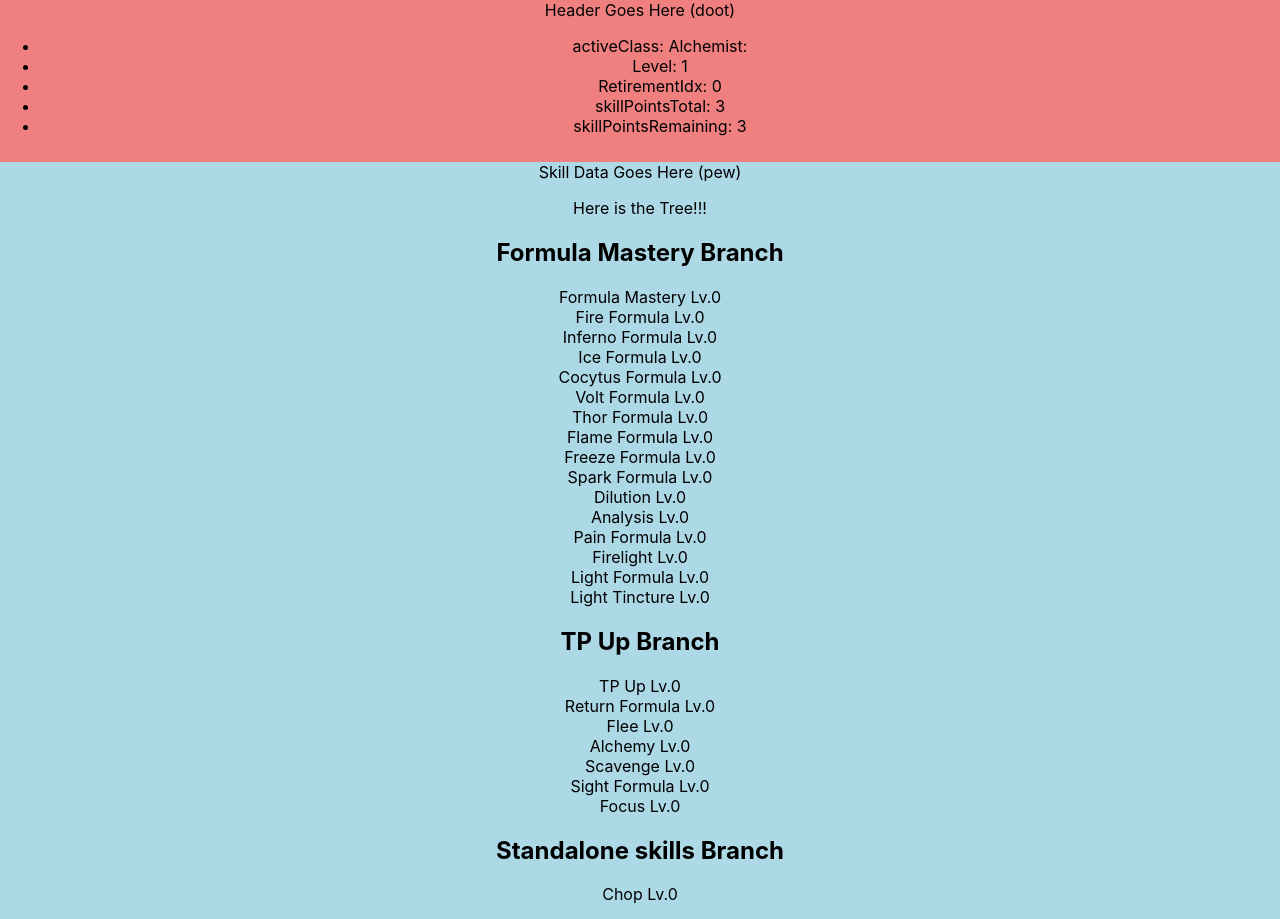
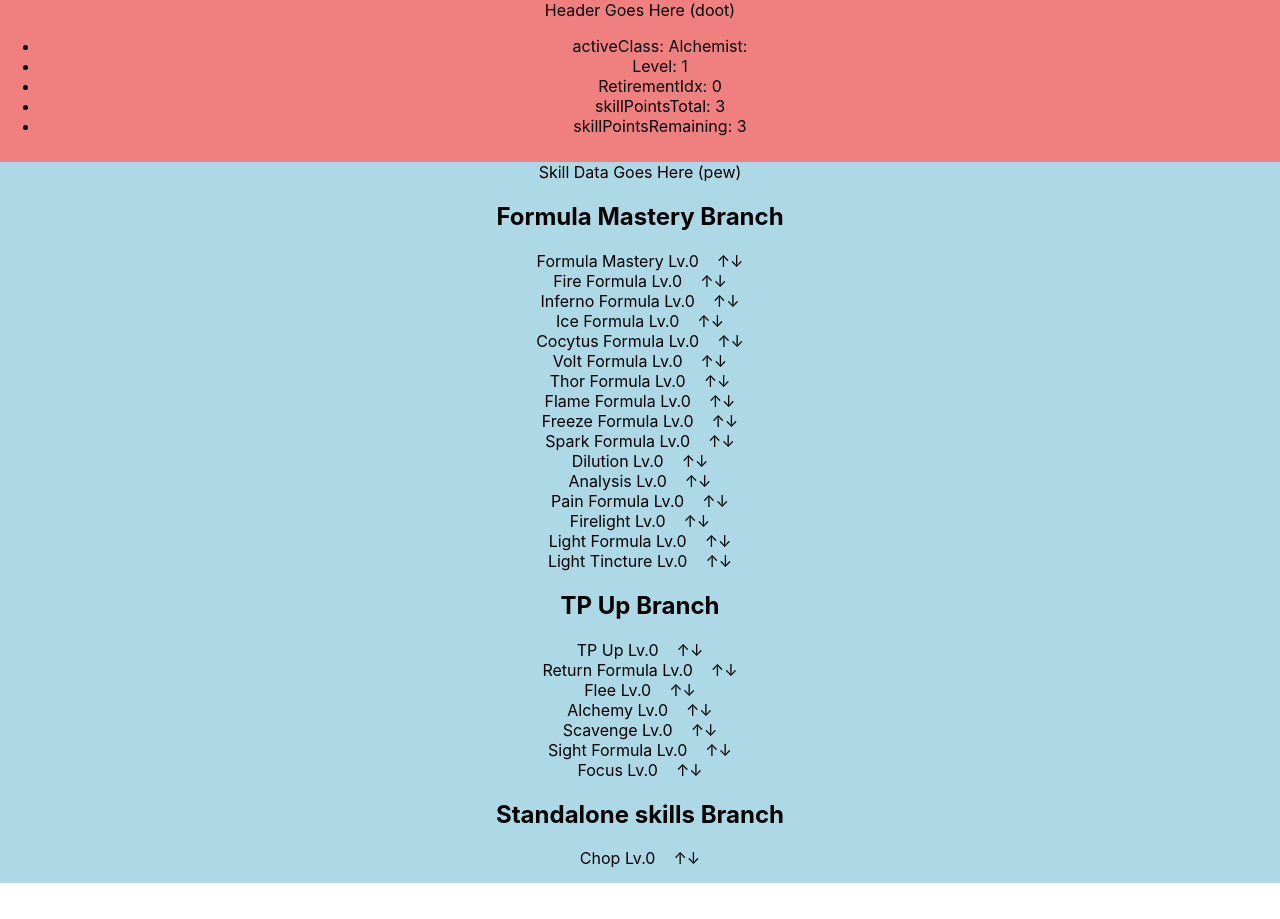
Before and after one commit to aturfah/eou-skillsim, a React (Create React App) app: page / in a window 1280 px wide. After the commit the page ends 883 px from the top, so only its background shows below. Built offline with nearby package versions, Linux system fonts and the light colour scheme.

Commit message:
Prelminary method for changing levels

```diff
--- a/src/SkillTree/skillTree.js
+++ b/src/SkillTree/skillTree.js
@@ -26,6 +26,7 @@ class SkillTree extends Component {
     buildSkillTree(skillTreeData) {
         const objProps = this.props;
         const addSkillFunc = this._addSkill;
+        const updateMethod = this.props.updateMethod;
 
         const branches = skillTreeData.branches;
         const output = [];
@@ -37,14 +38,14 @@ class SkillTree extends Component {
             skillBranch.skill_data.forEach(function (skillDatum) {
                 output.push(<SkillTreeNode
                     skillData={skillDatum}
-                    activeFlag={objProps.skillsChosen.includes(skillDatum._id)}
+                    activeFlag={Object.keys(objProps.skillsChosen).includes(skillDatum._id)}
                     onClickFunc={() => addSkillFunc(skillDatum._id)}
                     skillLevel={0}
+                    updateMethod={updateMethod}
                 ></SkillTreeNode>)
             });
         })
         return <div>
-            <p>Here is the Tree!!!</p>
             {output}
         </div>
     }
--- a/src/SkillTree/skillTreeNode.js
+++ b/src/SkillTree/skillTreeNode.js
@@ -2,8 +2,31 @@ import React, {Component} from 'react';
 import './skillTree.css';
 
 class SkillTreeNode extends Component {
+    constructor(props) {
+        super(props)
+
+        this.increaseSkillLevel = this.increaseSkillLevel.bind(this);
+        this.decreaseSkillLevel = this.decreaseSkillLevel.bind(this);
+    }
+
+    increaseSkillLevel() {
+        if (this.props.skillLevel < 10) {
+            console.log('Increasing Skill Level')
+            this.props.updateMethod('skillsChosen',
+                {_id: this.props.skillData._id, level: this.props.skillLevel + 1})
+        }
+    }
+
+    decreaseSkillLevel() {
+        if (this.props.skillLevel > 0) {
+            console.log('Decreasing Skill Level')
+            this.props.updateMethod('skillsChosen',
+            {_id: this.props.skillData._id, level: this.props.skillLevel - 1})
+        }
+    }
+
     render() {
-        console.log(this.props)
+        // console.log(this.props)
         let header = null;
         if(this.props.activeFlag) {
             header = <b>{this.props.skillData.name}</b>
@@ -11,9 +34,13 @@ class SkillTreeNode extends Component {
             header=<span>{this.props.skillData.name}</span>
         }
 
+        let levelInfo = <span>Lv.{this.props.skillLevel}</span>;
 
         return(<div id={this.props.skillData._id}
-                onClick={this.props.onClickFunc}>{header} Lv.{this.props.skillLevel}</div>)
+                onClick={() => {}}>
+                    {header} {levelInfo} &nbsp;&nbsp;&nbsp;
+                    <span onClick={() => this.increaseSkillLevel()}>&uarr;</span>
+                    <span onClick={() => this.decreaseSkillLevel()}>&darr;</span></div>)
     }
 }
 
```
